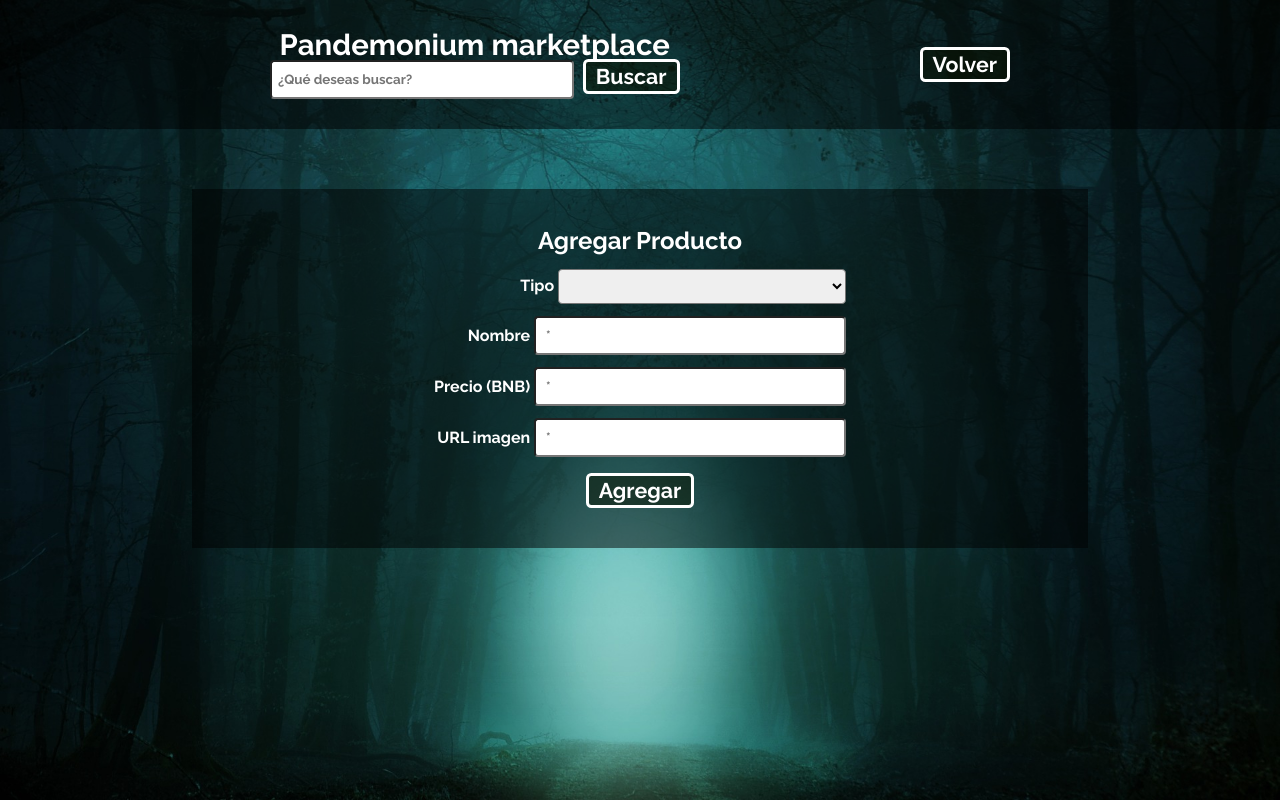
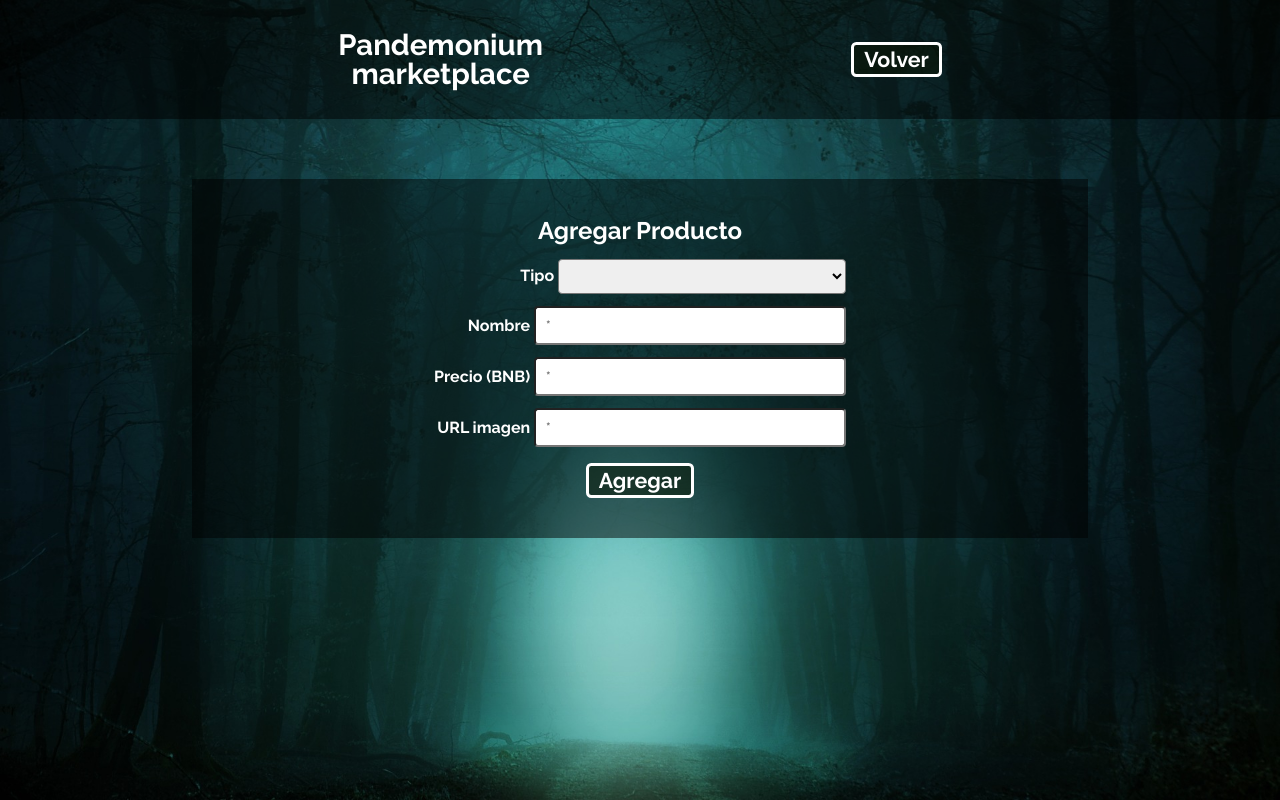
Before and after one commit to CapdeO/E-commerce_CRUD-JS, a website with bundled scripts: page screens/agregar.html in a window 1280 px wide. Built offline with nearby package versions, Linux system fonts and the light colour scheme.

Commit message:
Add files via upload

```diff
--- a/screens/agregar.html
+++ b/screens/agregar.html
@@ -12,13 +12,7 @@
 </head>
 <body>
 	<header>
-		<div class="headerIzq">
-			<p class="headerTitulo">Pandemonium marketplace</p>
-			<input class="buscador" type="text" name="buscador" placeholder="¿Qué deseas buscar?">
-			<button class="buscadorBtn">
-				Buscar
-			</button>
-		</div>
+		<p class="headerTitulo">Pandemonium <br> marketplace</p>
 		<div>
 			<a href="admin.html"><button class="loginBtn">
 				Volver
```
Also changed, not shown: screens/admin.html (+1 -21 lines).
